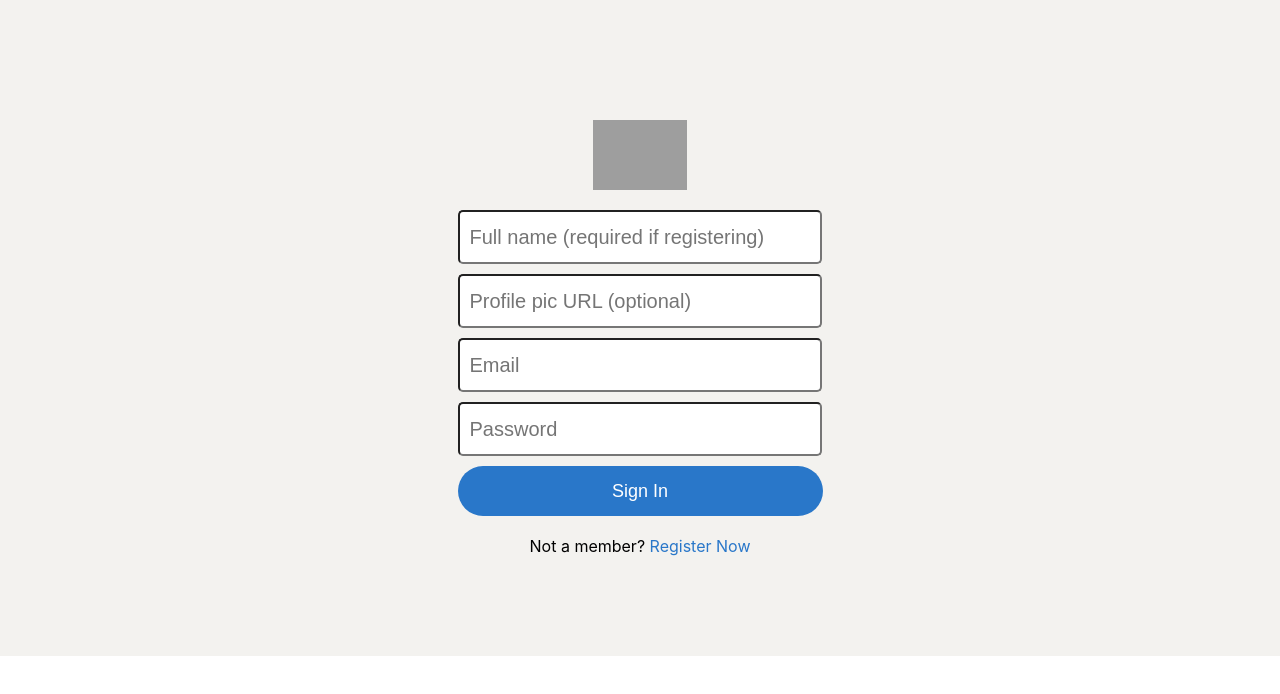
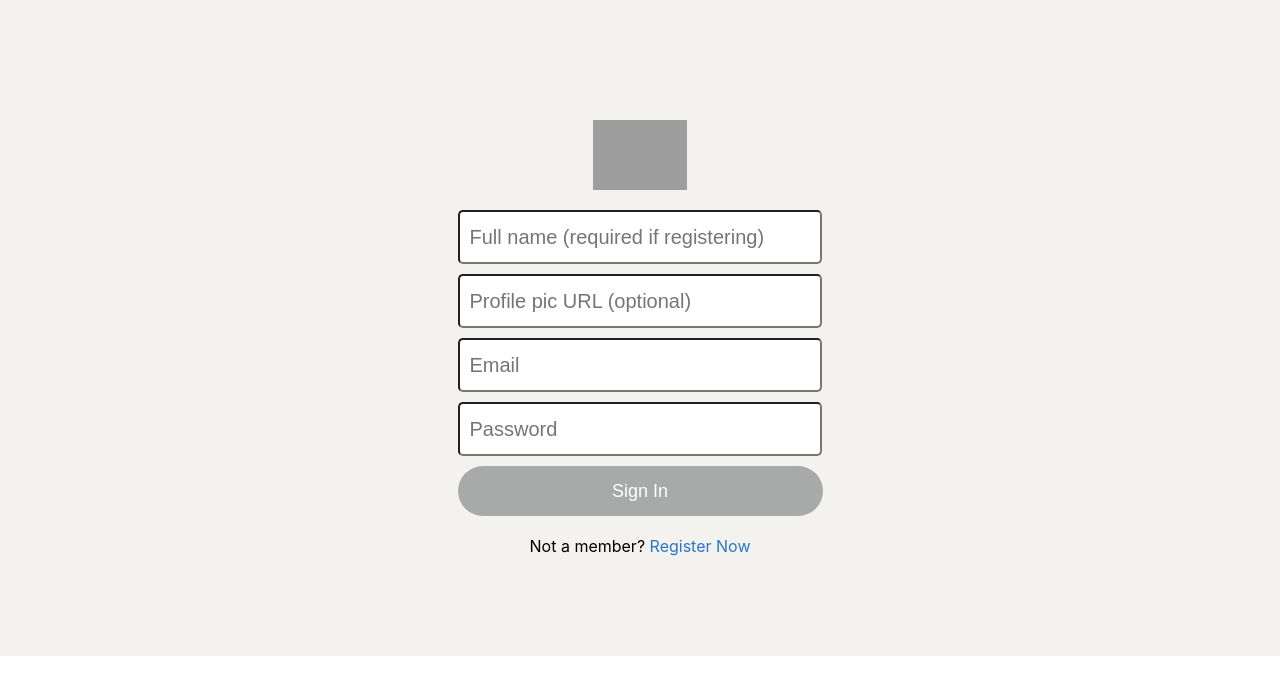
Before and after one commit to ponqueli/linkedin-clone, a React (Create React App) app: page / in a window 1280 px wide. Shown: the top 694 px of the page. Built offline with nearby package versions, Linux system fonts and the light colour scheme; no server answers; grey boxes are pictures that could not be loaded.

Commit message:
validating login page

```diff
--- a/src/Login.jsx
+++ b/src/Login.jsx
@@ -28,14 +28,14 @@ const Login = () => {
         toast.success("You are logged in!");
       })
       .catch((error) => {
-        console.log(error)
+        console.log(error);
         toast.error(error);
       });
   };
 
   const register = () => {
-    if (!name) {
-      return alert("Please enter your name");
+    if (!name || !email || !password) {
+      return toast.error("Name, email and password are required!");
     }
 
     auth
@@ -59,6 +59,13 @@ const Login = () => {
           });
       })
       .catch((error) => toast.error(error));
+  };
+
+  const handleSignButton = () => {
+    if (!email || !password) {
+      return true;
+    }
+    return false;
   };
 
   return (
@@ -95,7 +102,12 @@ const Login = () => {
           placeholder="Password"
         />
 
-        <button type="submit" onClick={loginToApp} className={styles.btnSubmit}>
+        <button
+          type="submit"
+          onClick={loginToApp}
+          className={styles.btnSubmit}
+          disabled={handleSignButton()}
+        >
           {" "}
           Sign In{" "}
         </button>
--- a/src/Login.module.css
+++ b/src/Login.module.css
@@ -41,9 +41,14 @@
   cursor: pointer;
   color: #2977c9;
 }
-.btnSubmit:hover{
+.btnSubmit:hover:not([disabled]) {
   background-color: #0073b1;
 }
+.btnSubmit:disabled{
+  background-color: #a8a9a9;
+  cursor: not-allowed;
+}
+
 .login > p{
   margin-top: 20px;
 }
--- a/src/firebase.js
+++ b/src/firebase.js
@@ -4,7 +4,7 @@ import "firebase/compat/auth";
 import "firebase/compat/firestore";
 
 const firebaseConfig = {
-  apiKey: "AIzaSyAO1LCxQqTCS3xSKI0StASx3UZFP5h0tK0",
+  apiKey: "AIzaSyBVzvs41qxUZyRbDBOgDfPzNd2B50jag38",
   authDomain: "linkedin-clone-by-conto.firebaseapp.com",
   projectId: "linkedin-clone-by-conto",
   storageBucket: "linkedin-clone-by-conto.appspot.com",
```
Also changed, not shown: firebase.json (added), 1 other file (tests, documents, lock files or other folders).
